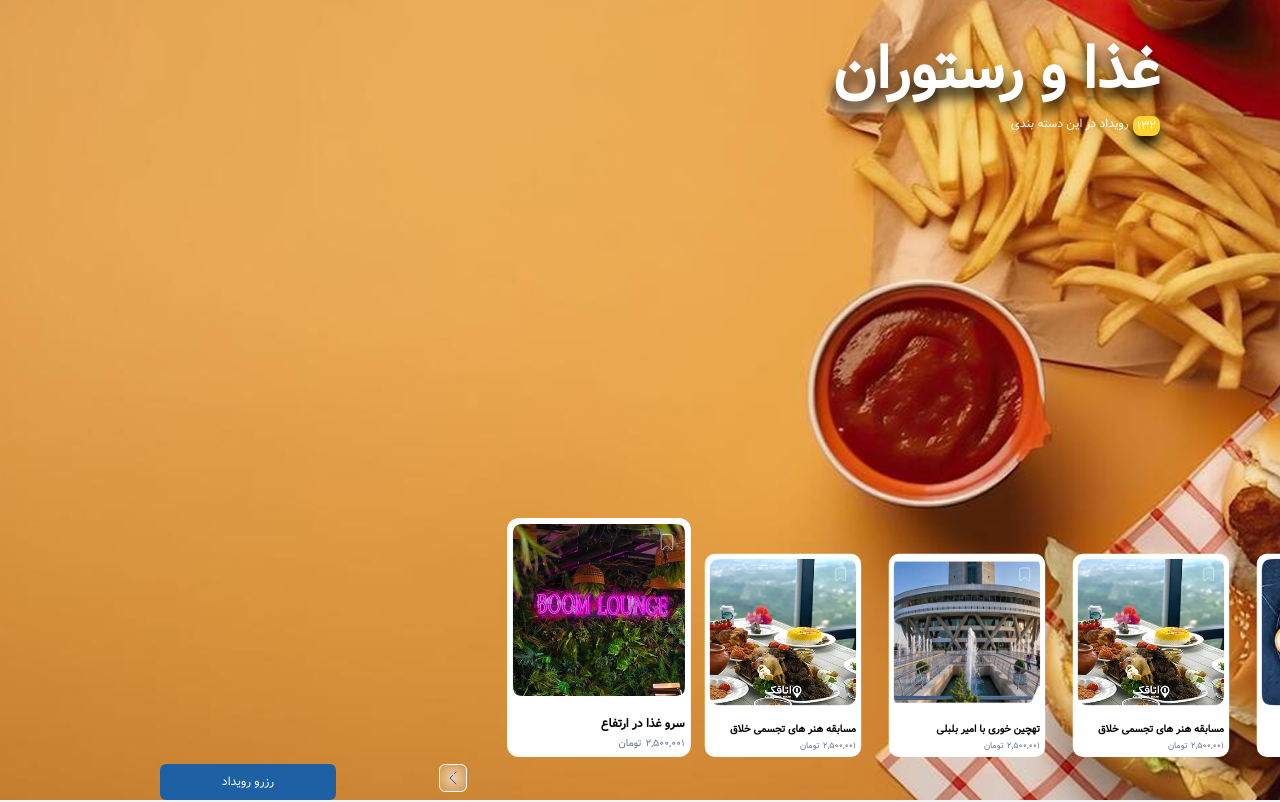
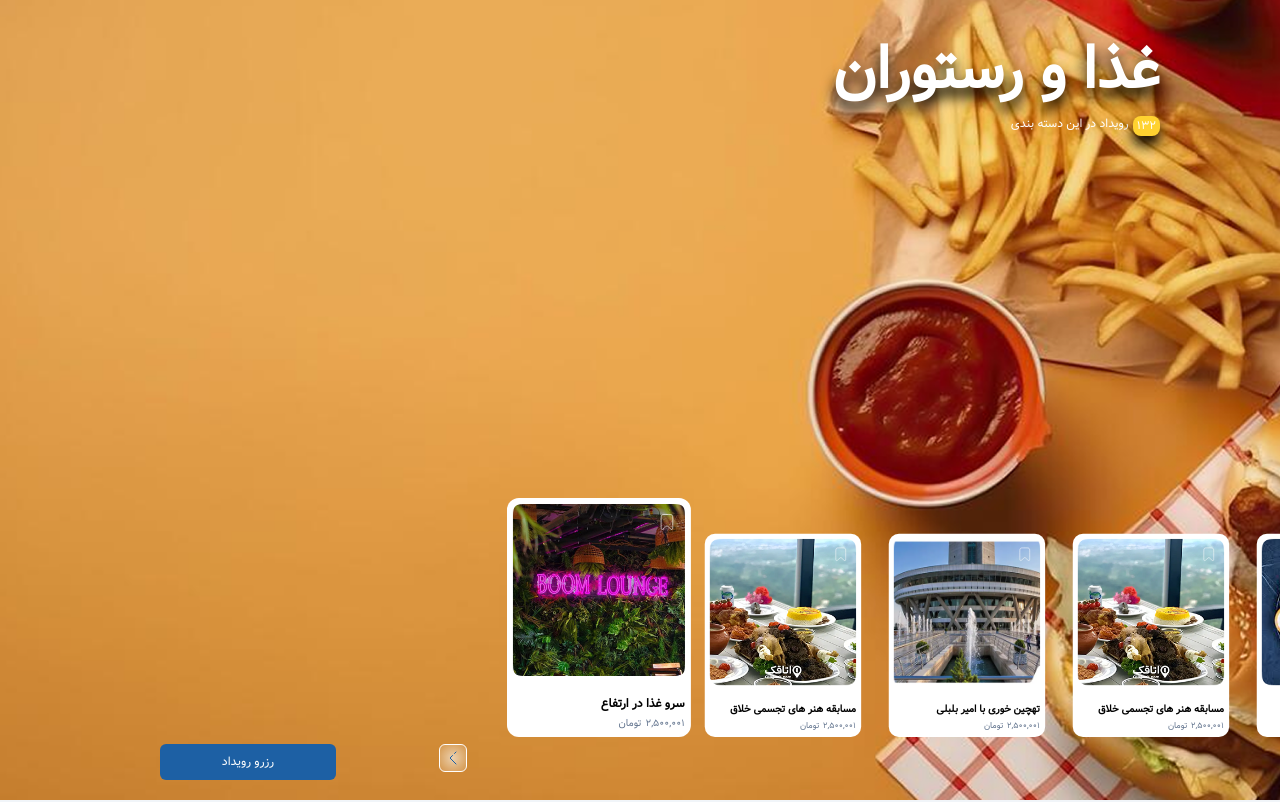
Before and after one commit to MohammadSoleimanikia/assignment, a React (Vite) app: page / in a window 1280 px wide. Shown: the top 802 px of the page. Built offline with nearby package versions, Linux system fonts and the light colour scheme.

Commit message:
fix padding

```diff
--- a/src/components/hero/HeroSliderDesktop.tsx
+++ b/src/components/hero/HeroSliderDesktop.tsx
@@ -89,7 +89,7 @@ export default function HeroSliderDesktop() {
             </div>
 
             {/* active card data */}
-            <div className="px-10 pt-10 md:w-2/3 ">
+            <div className="px-10 pt-10 pb-5 md:w-2/3 ">
                 <div key={activeIndex} className="animate-cta-slide-up">
                     <div className="flex items-center gap-2">
                         <img
```
